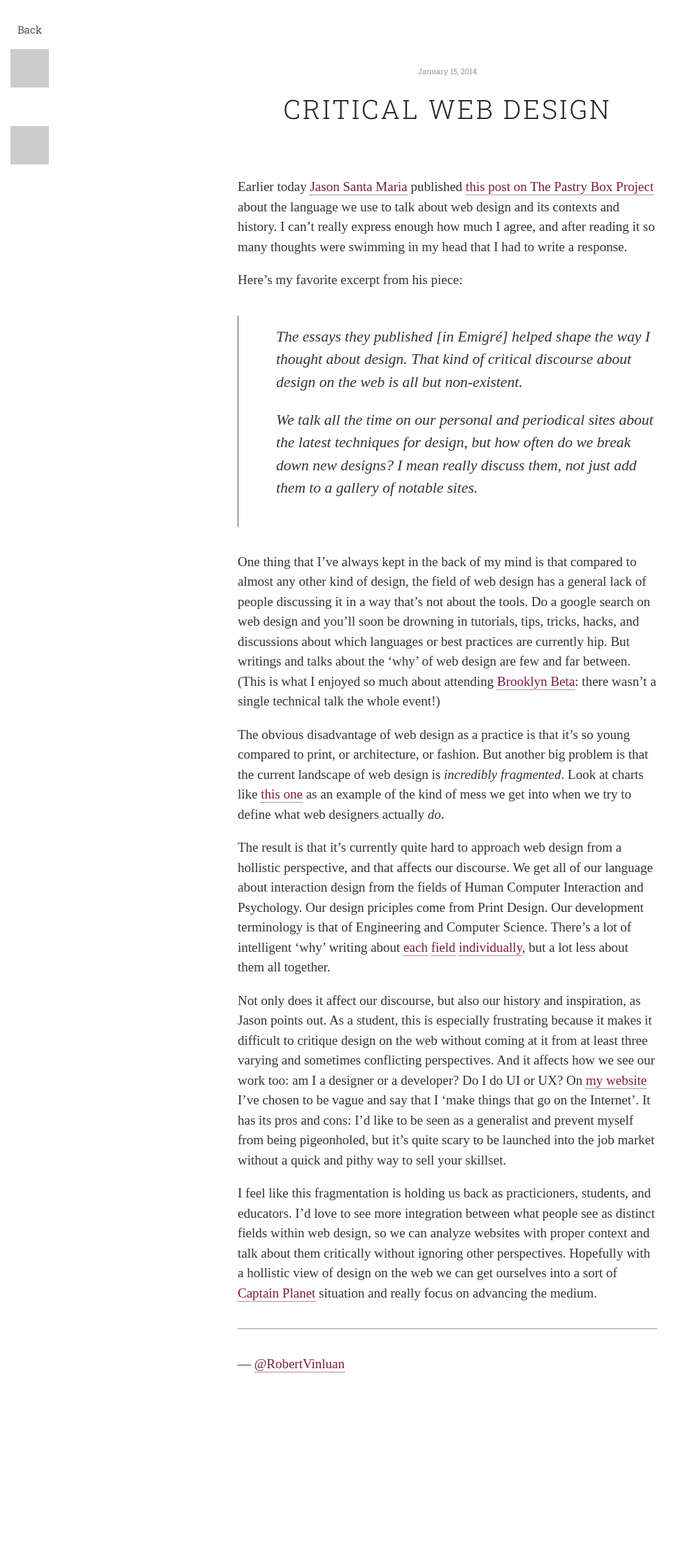
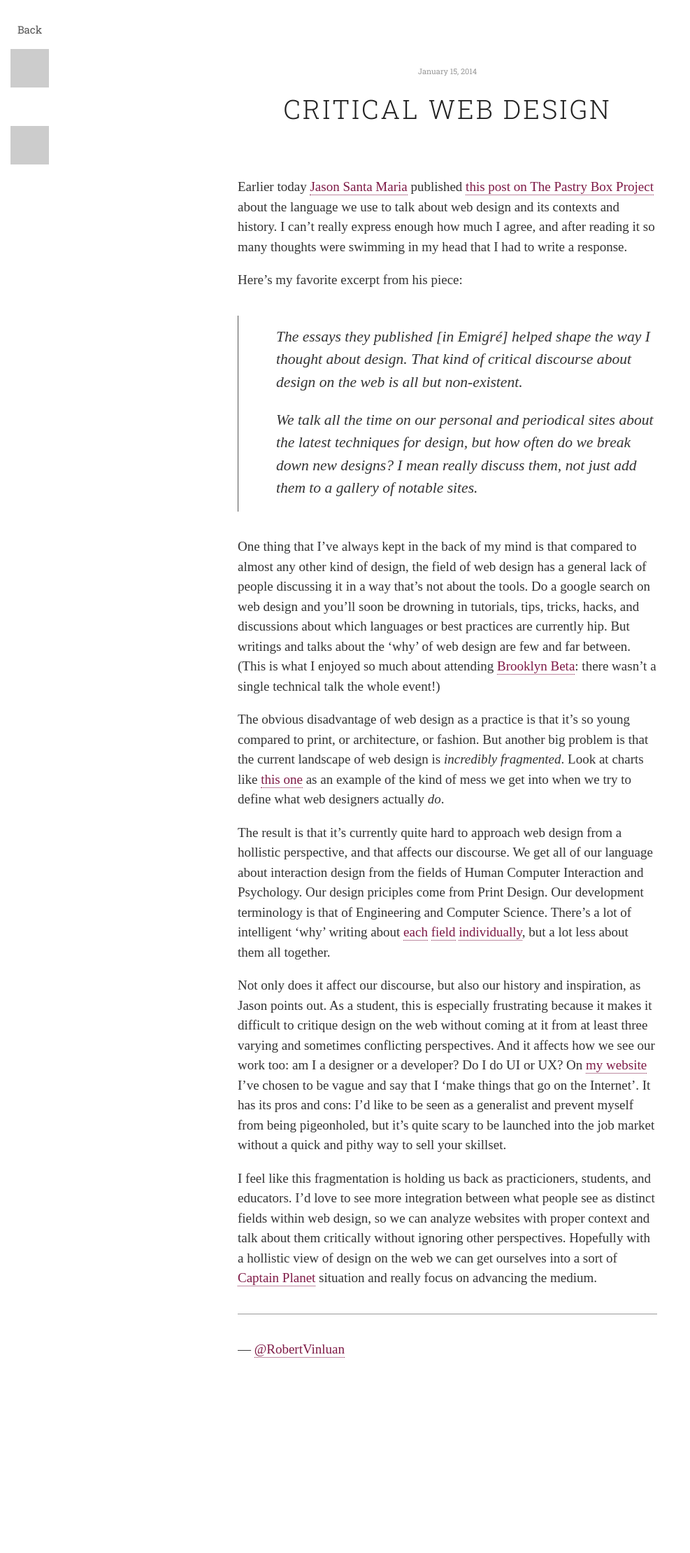
Before and after one commit to rvinluan/rvinluan.github.io, a Jekyll site: the page built from _posts/2014-01-15-criticalwebdesignmd.md, in a window 1280 px wide. Shown: the whole page at 70% size, without its empty margins (0-987 px from the left). Built offline with Jekyll 4.4.1, drawn with Linux system fonts in a browser that asks for light colours; nearby versions of some CDN libraries; some web fonts are replaced; after the commit the page ends 2197 px from its top, so only the background shows below that.

Commit message:
Update single.css

```diff
--- a/css/single.css
+++ b/css/single.css
@@ -170,6 +170,10 @@ body {
 	margin-top: 0;
 }
 
+#main blockquote p:last-child {
+	margin-bottom: 0;
+}
+
 #main figcaption {
 	font: 400 italic 0.9em/0.9 "Linux Libertine";
 	margin-bottom: 1.2em;
```
